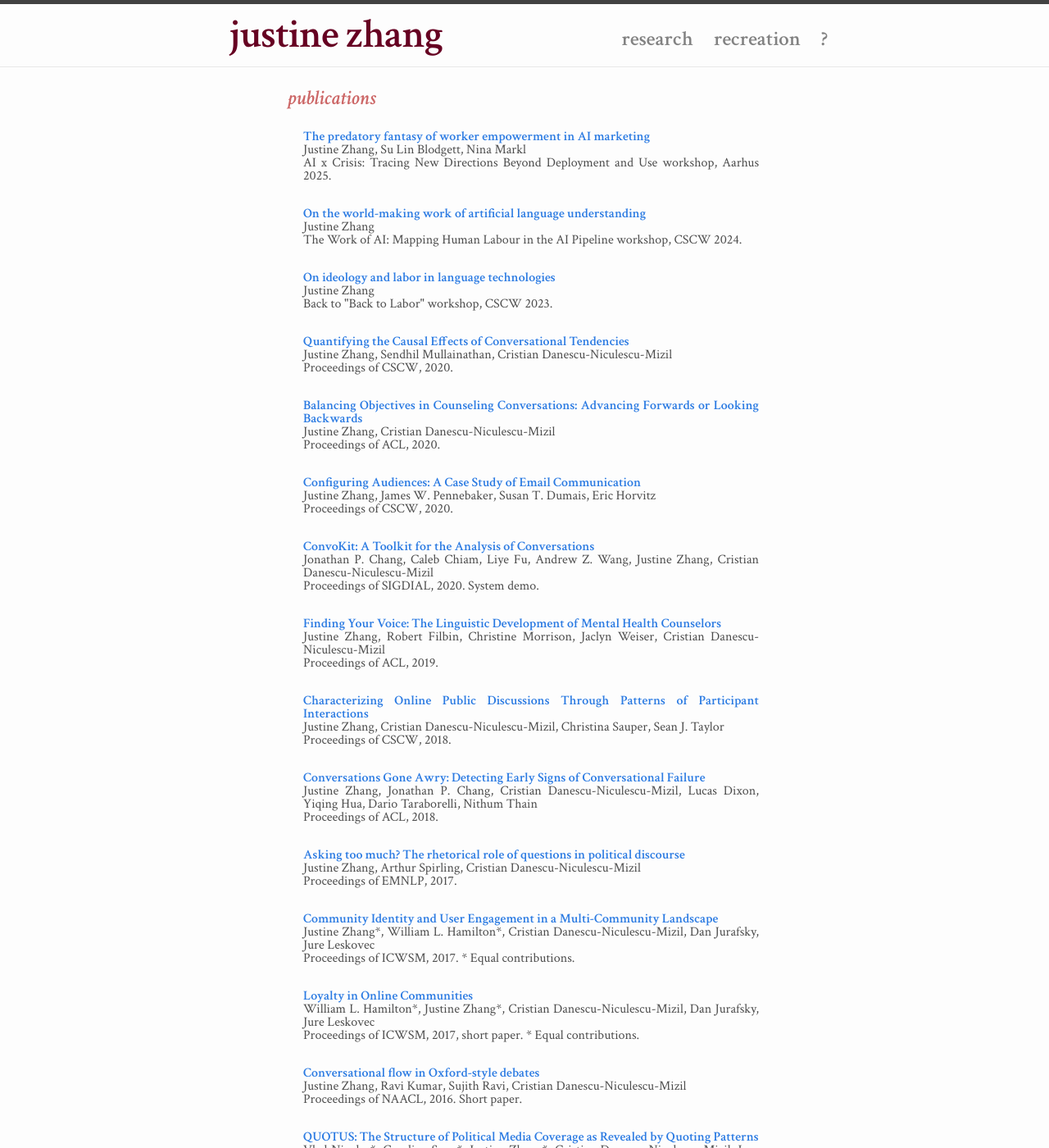
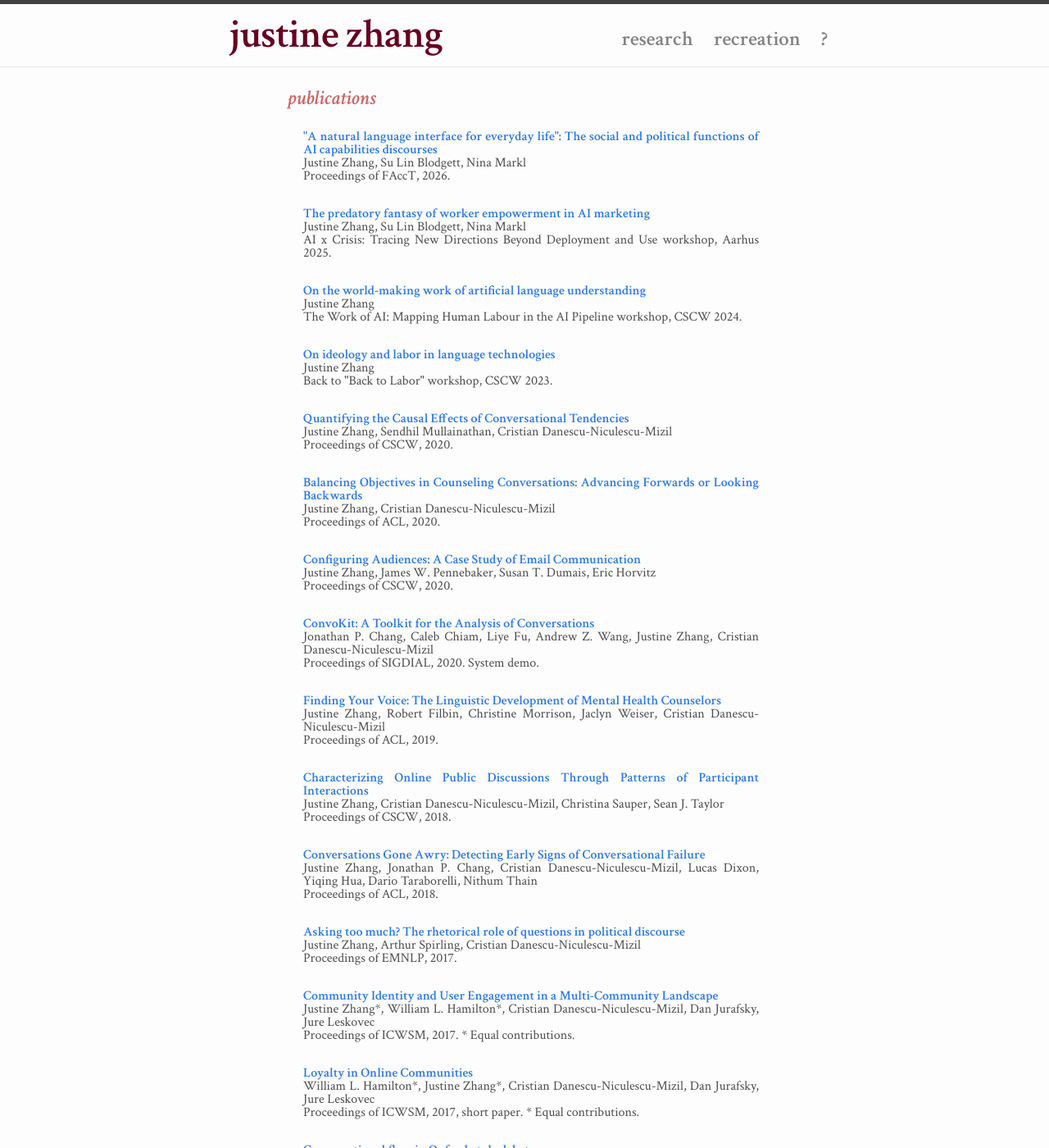
Before and after one commit to tisjune/tisjune.github.io, a Jekyll site: the page built from research.html, in a window 1280 px wide and 1400 px high. Shown: the whole window at 82% size. Built offline with Jekyll 4.4.1, drawn with Linux system fonts in a browser that asks for light colours; nearby versions of some CDN libraries; some of the changed text lies outside the part shown.

Commit message:
added facct pub

```diff
--- a/_config.yml
+++ b/_config.yml
@@ -16,8 +16,8 @@ url: "tisjune.github.io" # the base hostname & protocol for your site
 fakeemail: tisjune @ umich . edu
 # Build settings
 markdown: kramdown
-officemaploc: "https://goo.gl/maps/daP5GH4SWrdSBjDf7"
-officeloc: 3415 North Quad
+officemaploc: "https://maps.app.goo.gl/2DvBhTcybNNGJ7Yp8"
+officeloc: 5130 Leinweber
 bsky: tisjune.bsky.social
 bskyurl: "https://bsky.app/profile/tisjune.bsky.social"
 include: ["_publications"]
--- /dev/null
+++ b/_publications/2026-04-22-aicapabilities.md
@@ -0,0 +1,11 @@
+---
+layout: publication
+title: "\"A natural language interface for everyday life\": The social and
+political functions of AI capabilities discourses"
+website: "/papers/facct__ai_capabilities_discourses.pdf"
+authors:
+  - { id: 'justinez', tag: '' }
+  - { id: 'sulinb', tag: ''}
+  - { id: 'ninam', tag: ''}
+venue: "Proceedings of FAccT, 2026."
+---
```
Also changed, not shown: 1 other file.
